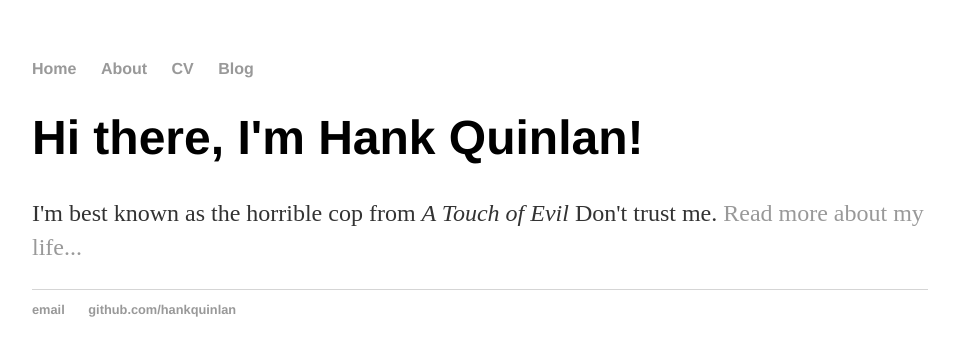
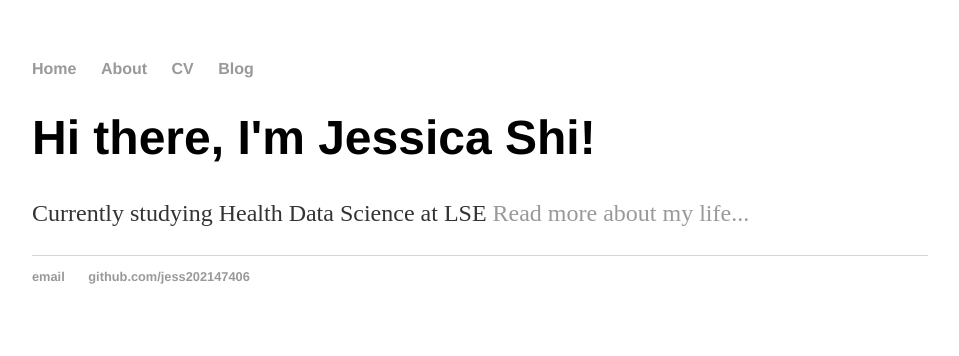
Before and after one commit to jess202147406/jess202147406.github.io, a Jekyll site: the page built from index.html, in a window 1280 px wide. Shown: the top 356 px of the page, without its empty margins (160-1119 px from the left). Built offline with Jekyll 4.4.1, drawn with Linux system fonts in a browser that asks for light colours.

Commit message:
Update index.html

```diff
--- a/index.html
+++ b/index.html
@@ -1,30 +1,8 @@
-<!DOCTYPE html>
-<html>
-	<head>
-		<title>Jessica Shi</title>
-		<!-- link to main stylesheet -->
-		<link rel="stylesheet" type="text/css" href="/css/main.css">
-	</head>
-	<body>
-		<nav>
-    		<ul>
-        		<li><a href="/">Home</a></li>
-	        	<li><a href="/about">About</a></li>
-        		<li><a href="/cv">CV</a></li>
-        		<li><a href="/blog">Blog</a></li>
-    		</ul>
-		</nav>
-		<div class="container">
-    		<div class="blurb">
-        		<h1>Hi there, I'm Hank Quinlan!</h1>
-				<p>I'm best known as the horrible cop from <em>A Touch of Evil</em> Don't trust me. <a href="/about">Read more about my life...</a></p>
-    		</div><!-- /.blurb -->
-		</div><!-- /.container -->
-		<footer>
-    		<ul>
-        		<li><a href="mailto:hankquinlanhub@gmail.com">email</a></li>
-        		<li><a href="https://github.com/hankquinlan">github.com/hankquinlan</a></li>
-			</ul>
-		</footer>
-	</body>
-</html>
+---
+layout: default
+title: Hank Quinlan, Horrible Cop
+---
+<div class="blurb">
+	<h1>Hi there, I'm Jessica Shi!</h1>
+	<p>Currently studying Health Data Science at LSE <a href="/about">Read more about my life...</a></p>
+</div><!-- /.blurb -->
```
